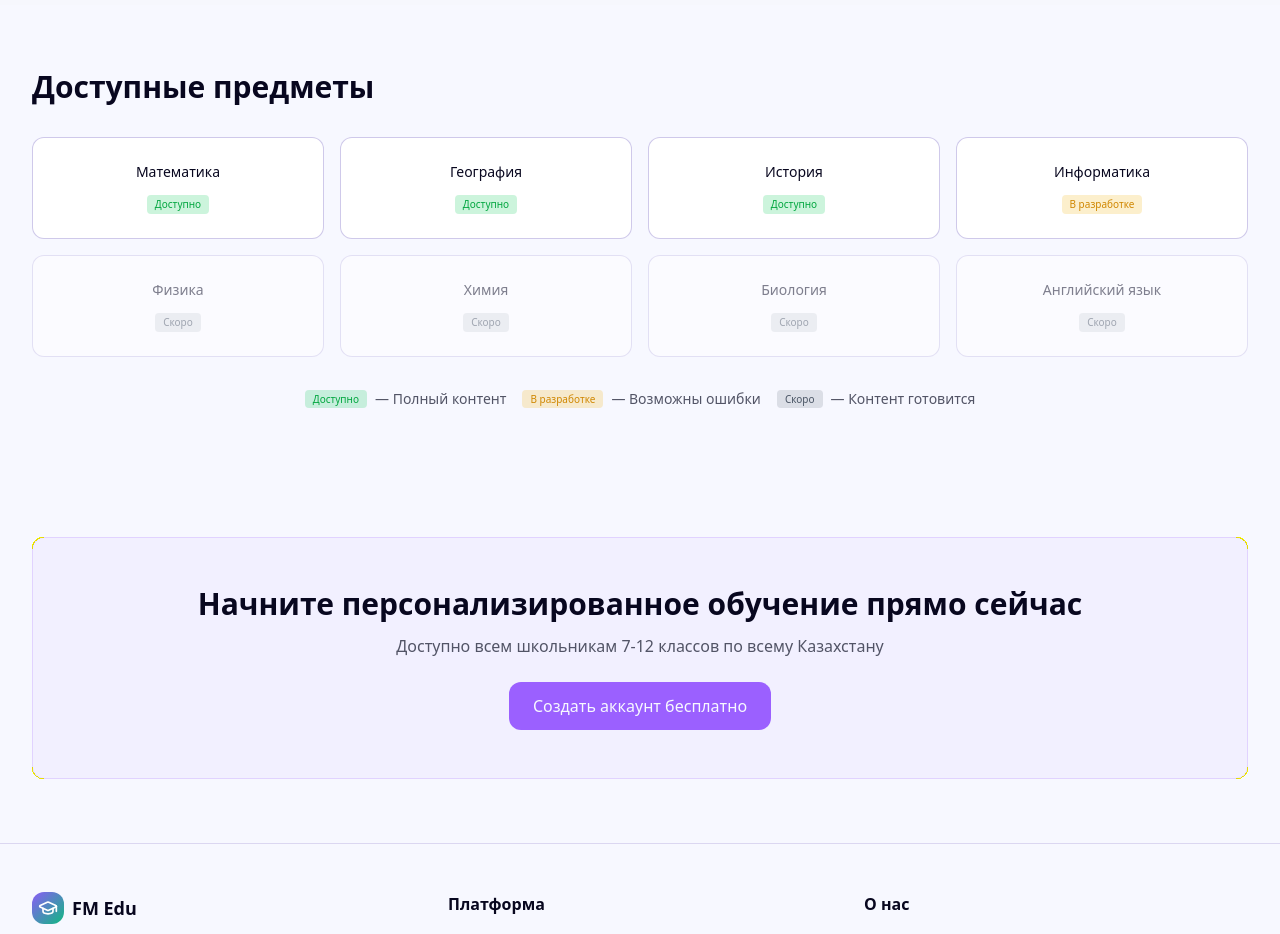
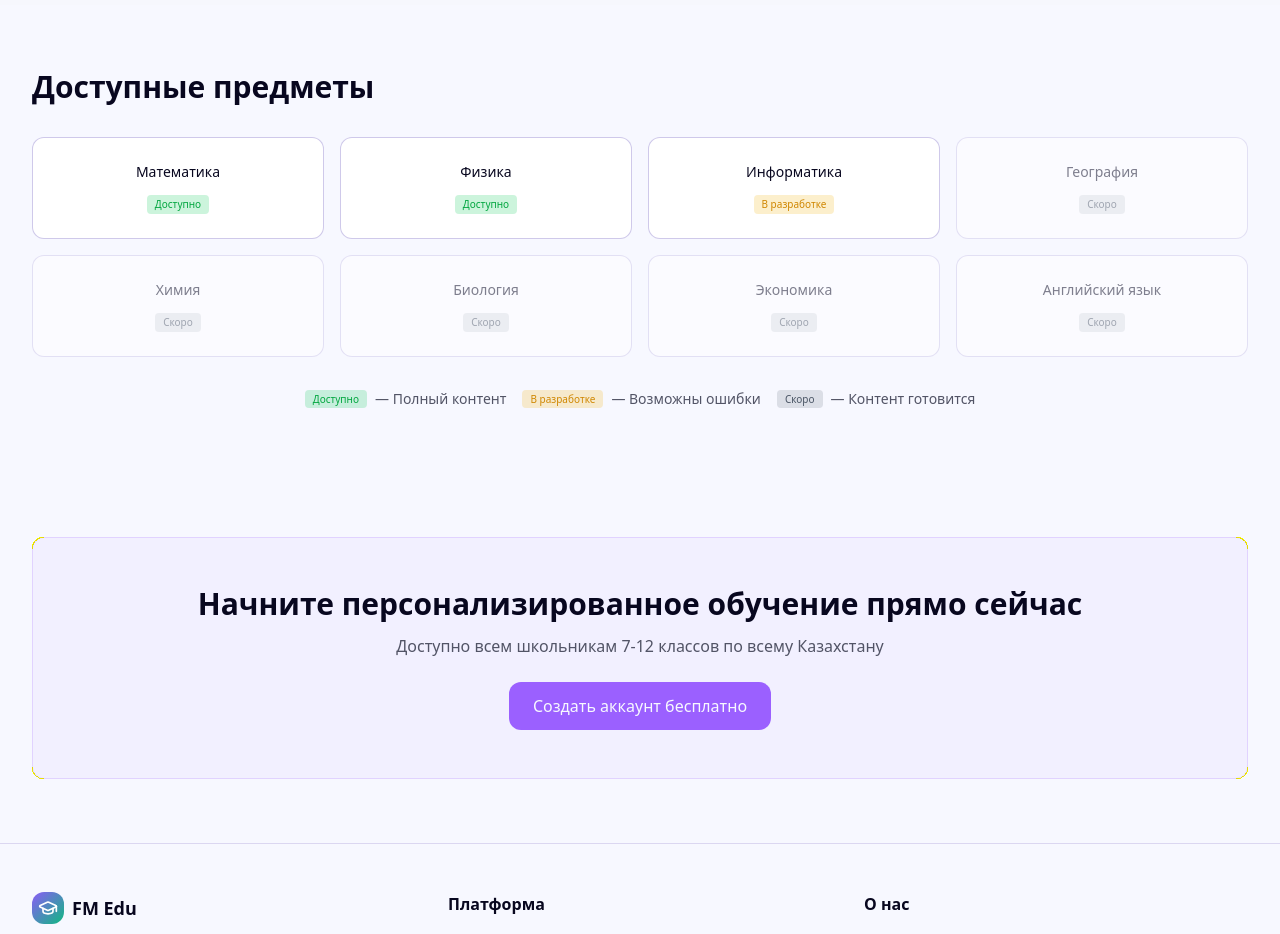
Before and after one commit to ulacoder/FM-Edu, a Next.js app: page / in a window 1280 px wide. Shown: the part 1200-2134 px from the top of the page. Built offline with nearby package versions, Linux system fonts and the light colour scheme.

Commit message:
Fix subject statuses: Math & Physics available, Informatics in development, others coming soon

```diff
--- a/app/page.tsx
+++ b/app/page.tsx
@@ -201,12 +201,12 @@ export default function Home() {
           <div className="grid grid-cols-2 md:grid-cols-4 gap-4">
             {[
               { id: 'math', nameKey: 'mathematics' as const, status: 'available', href: '/courses/mathematics' },
-              { id: 'geo', nameKey: 'geography' as const, status: 'available', href: '/courses/geography' },
-              { id: 'hist', nameKey: 'geography' as const, status: 'available', href: '/courses/history', customName: locale === 'ru' ? 'История' : locale === 'kk' ? 'Тарих' : 'History' },
+              { id: 'phys', nameKey: 'physics' as const, status: 'available', href: '/courses/physics' },
               { id: 'info', nameKey: 'informatics' as const, status: 'development', href: '/courses/informatics-static/grade7_q1' },
-              { id: 'phys', nameKey: 'physics' as const, status: 'soon' },
+              { id: 'geo', nameKey: 'geography' as const, status: 'soon' },
               { id: 'chem', nameKey: 'chemistry' as const, status: 'soon' },
               { id: 'bio', nameKey: 'biology' as const, status: 'soon' },
+              { id: 'econ', nameKey: 'economics' as const, status: 'soon' },
               { id: 'eng', nameKey: 'english' as const, status: 'soon' }
             ].map((subject) => {
               const isDisabled = subject.status === 'soon';
```
